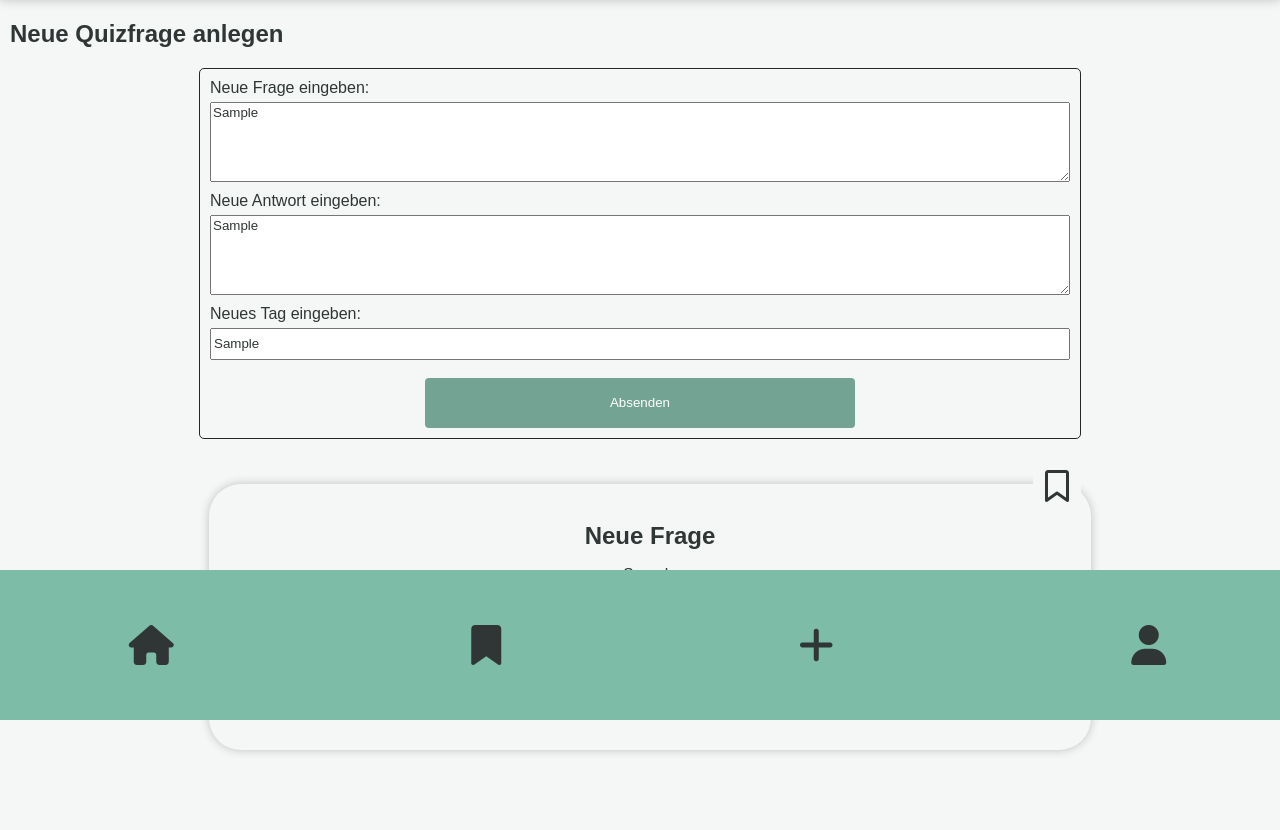
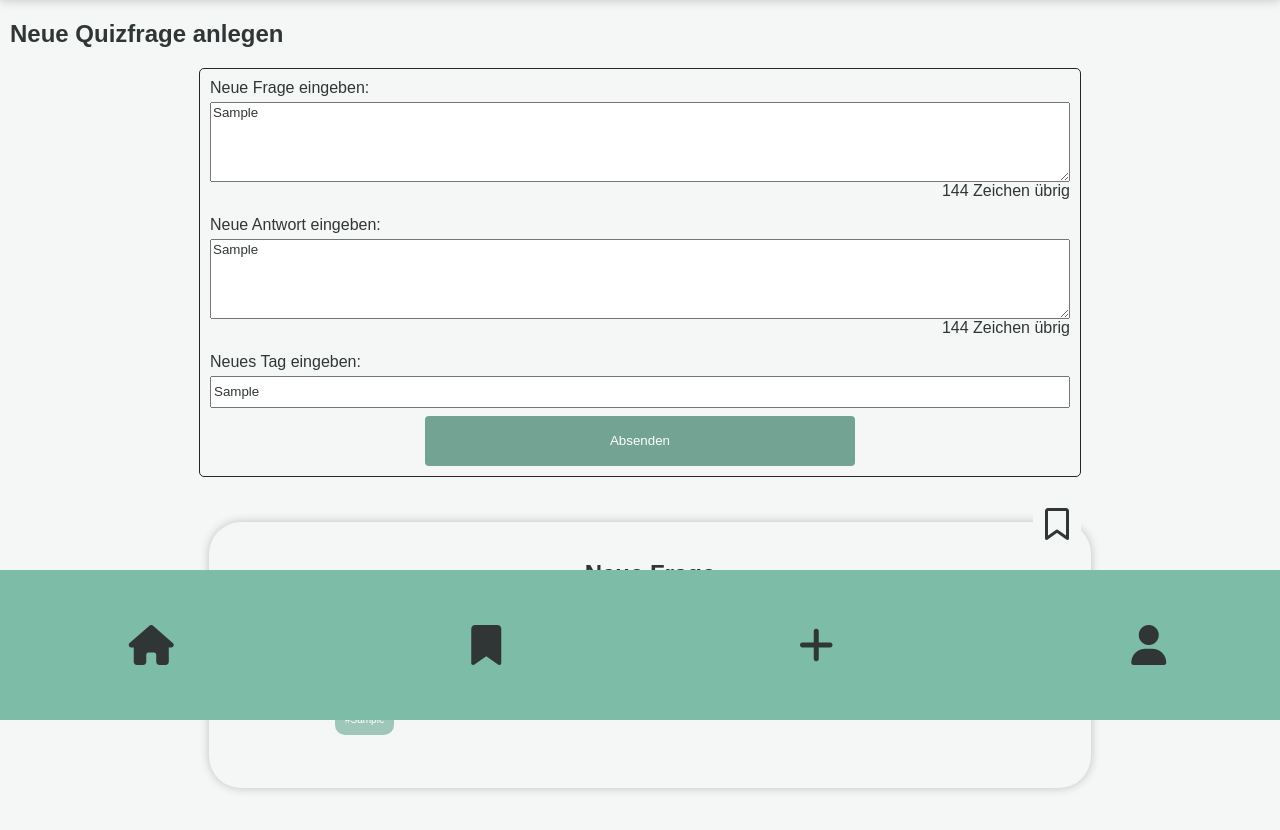
Before and after one commit to evabergold/evasquizapp, a plain HTML site: page form.html in a window 1280 px wide. Both pictures are taken after typing "Sample", "Sample", "Sample" into the empty fields and a click on the button "Absenden". Shown: the part 80-910 px from the top of the page. Drawn offline with Linux system fonts and the light colour scheme.

Commit message:
added text counter

```diff
--- a/CSS/components/form.css
+++ b/CSS/components/form.css
@@ -34,7 +34,6 @@ form {
 .form__input {
   height: 5rem;
   width: 100%;
-  margin-bottom: 10px;
   display: flex;
   align-items: flex-start;
 }
@@ -49,3 +48,9 @@ margin-bottom: 5px;
 height: 2rem;
 
 }
+
+.remaining-characters{
+align-self: flex-end;
+margin-top: 0;
+
+}
--- a/form.html
+++ b/form.html
@@ -30,10 +30,16 @@
 
         <form data-js="form">
             <label for="newquestion" class="form__label" >Neue Frage eingeben:</label>
-            <textarea name="newquestion" class="form__input" id="newquestion" data-js="new-question"></textarea>
+            <textarea name="newquestion" class="form__input" id="newquestion" data-js="new-question"  maxlength="150"></textarea>
+            <p class="remaining-characters">
+                <span data-js="remaining-question-characters">150</span> Zeichen übrig
+              </p>
 
             <label for="newanswer" class="form__label" >Neue Antwort eingeben:</label>
-            <textarea name="newanswer" class="form__input" id="newanswer" data-js="new-answer"></textarea>
+            <textarea name="newanswer" class="form__input" id="newanswer" data-js="new-answer" maxlength="150"></textarea>
+            <p class="remaining-characters">
+                <span data-js="remaining-answer-characters">150</span> Zeichen übrig
+              </p>
 
             <label for="newtags" class="form__label" >Neues Tag eingeben:</label>
             <input type="text" name="newtags" class="form__input tag__input" id="newtags"  data-js="new-tags">
--- a/js/form.js
+++ b/js/form.js
@@ -37,3 +37,26 @@ form.addEventListener("submit", (event) => {
 
  document.body.append(newCard);
 });
+
+
+const questionInput = document.querySelector('[data-js="new-question"]');
+const answerInput = document.querySelector('[data-js="new-answer"]');
+const questionCharactersLeft = document.querySelector(
+    '[data-js="remaining-question-characters"]'
+);
+const answerCharactersLeft = document.querySelector(
+    '[data-js="remaining-answer-characters"]'
+  );
+
+console.log("questionCharactersLeft", questionCharactersLeft);
+console.log("answerCharactersLeft", answerCharactersLeft);
+
+questionInput.addEventListener("input", (event) => {
+  console.log("input?", 150 - event.target.value.length);
+  questionCharactersLeft.textContent = 150 - event.target.value.length;
+});
+
+answerInput.addEventListener("input", (event) => {
+    console.log("input?", 150 - event.target.value.length);
+    answerCharactersLeft.textContent = 150 - event.target.value.length;
+  });
```
